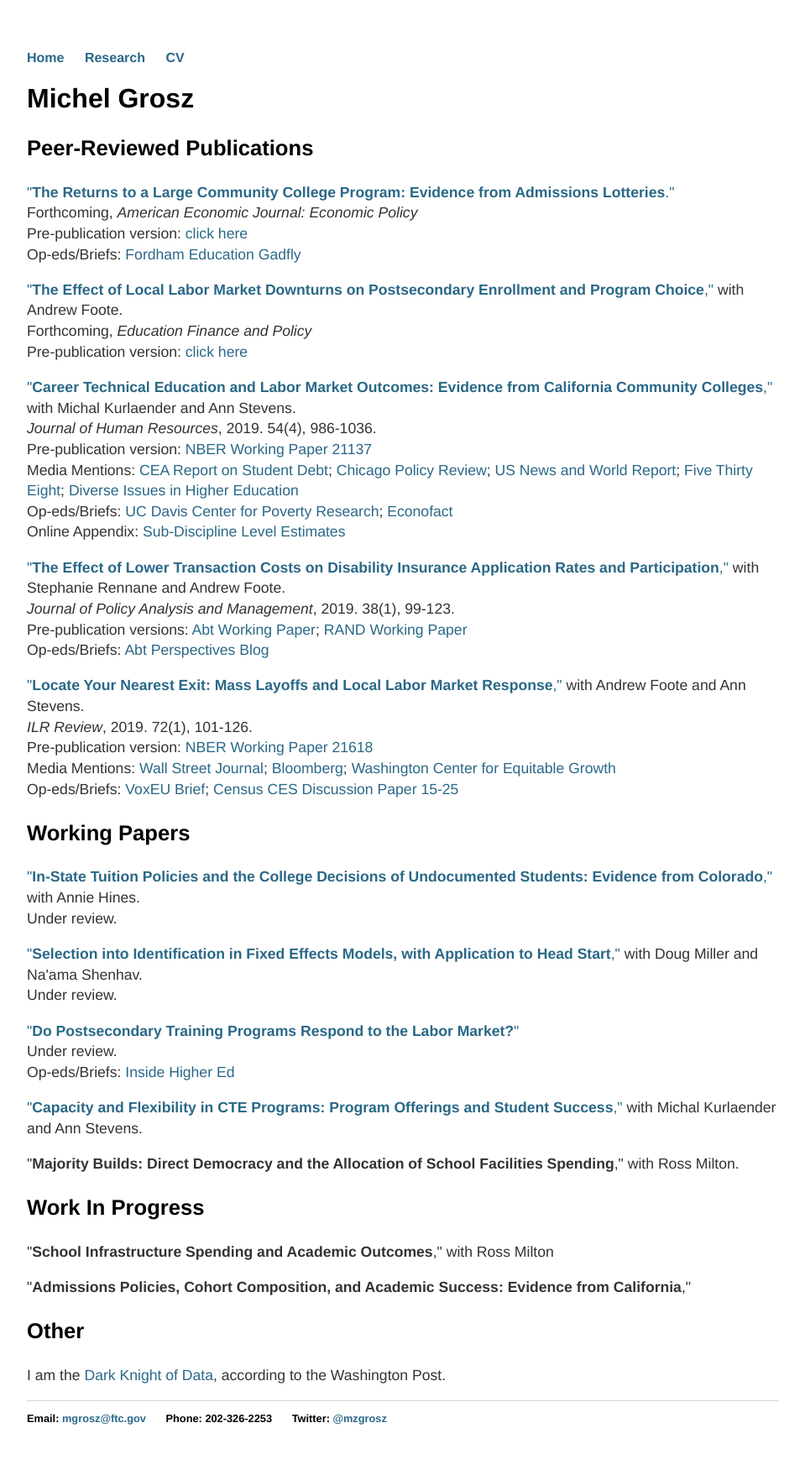
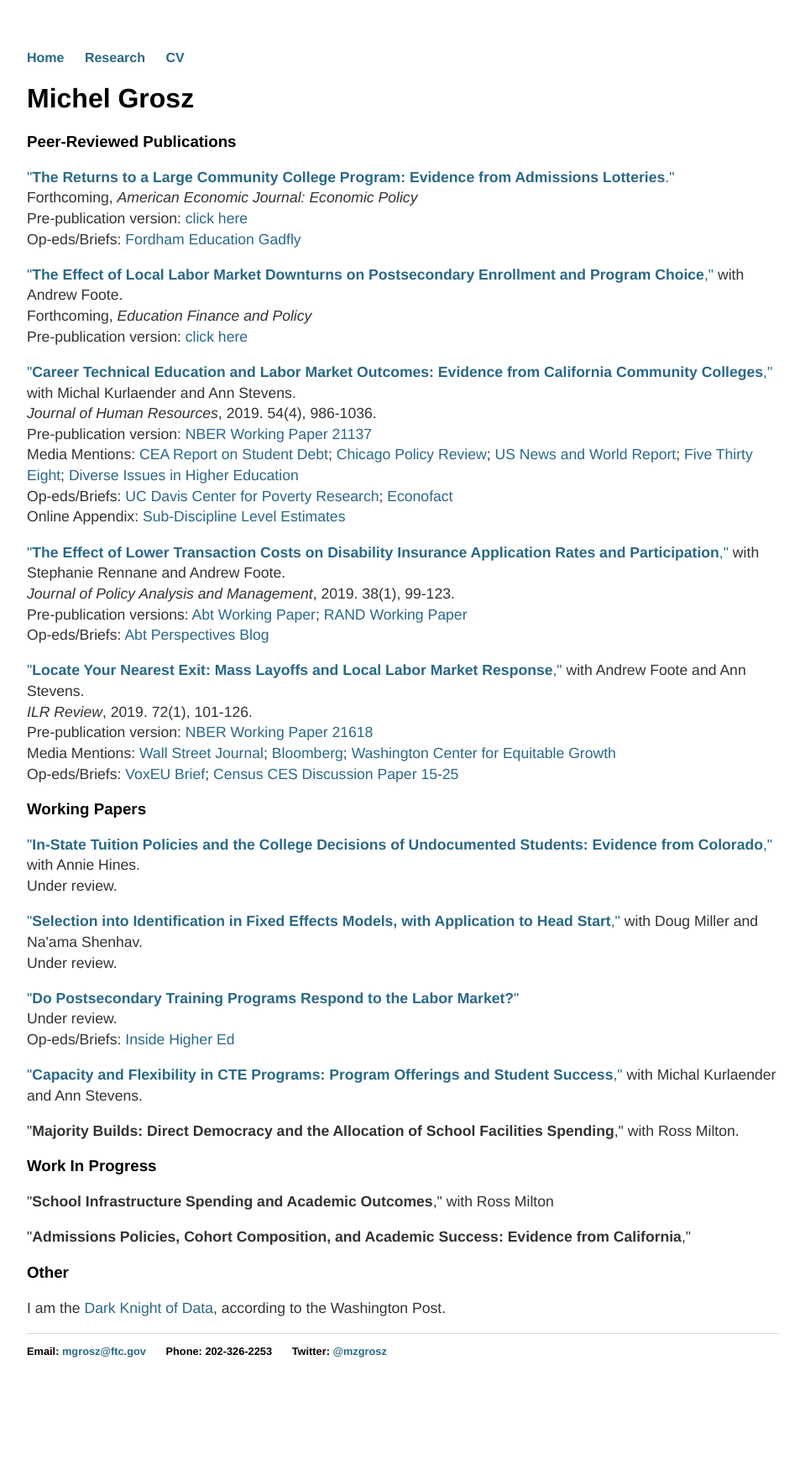
Before and after one commit to mzgrosz/mzgrosz.github.io, a Jekyll site: the page built from research/index.html, in a window 1280 px wide. Shown: the whole page at 84% size, without its empty margins (160-1119 px from the left). Built offline with Jekyll 4.4.1, drawn with Linux system fonts in a browser that asks for light colours; after the commit the page ends 1677 px from its top, so only the background shows below that.

Commit message:
Update main.css

```diff
--- a/css/main.css
+++ b/css/main.css
@@ -20,15 +20,12 @@ a:hover {
     text-decoration: underline;
 }
 h1 {
-    font-size: 2em;
     font-family:'Helvetica', 'Arial', 'Sans-Serif';
 }
 h2 {
-    font-size: 1.8em;
     font-family:'Helvetica', 'Arial', 'Sans-Serif';
 }
 h3 {
-    font-size: 1.6em;
     font-family:'Helvetica', 'Arial', 'Sans-Serif';
 }
 p {
```
